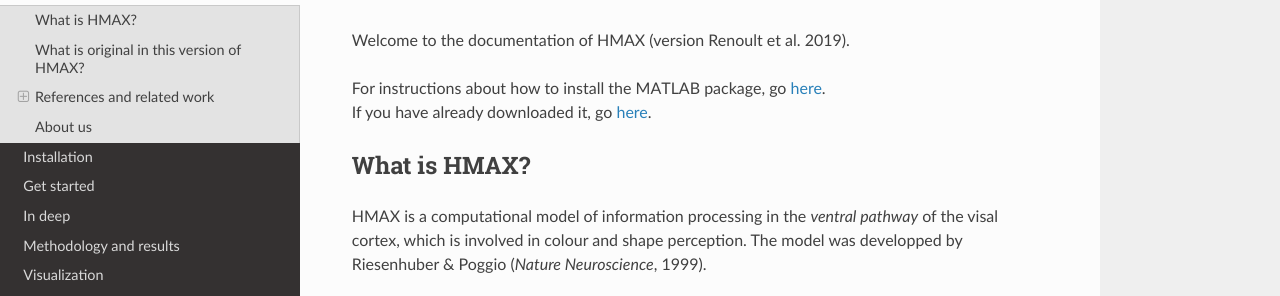
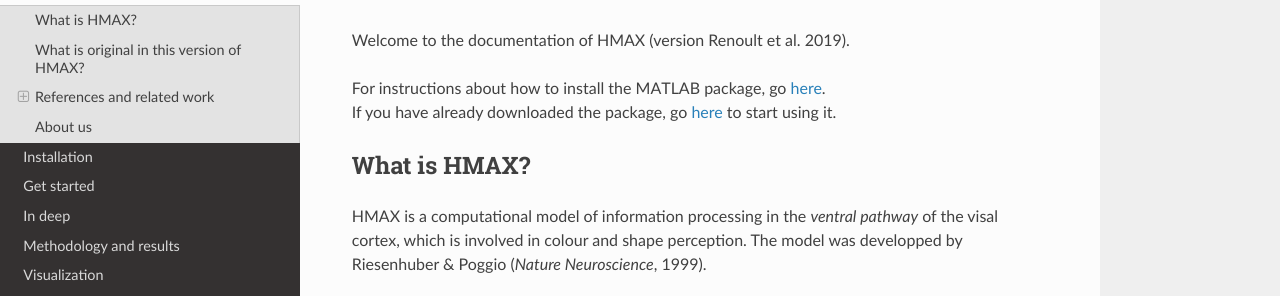
Before and after one commit to EEVCOM-Montpellier/hmax-documentation, an MkDocs documentation site: the page built from docs/index.md, in a window 1280 px wide and 1215 px high. Shown: the part 131-427 px from the top of the window. Built offline with MkDocs 1.6.1, drawn with Linux system fonts in a browser that asks for light colours; nearby versions of some CDN libraries; old or Windows-style settings are respelled for this version of MkDocs.

Commit message:
Update index.md

```diff
--- a/docs/index.md
+++ b/docs/index.md
@@ -3,7 +3,7 @@
 Welcome to the documentation of HMAX (version Renoult et al. 2019).
 
 For instructions about how to install the MATLAB package, go [here](/installation/).
-If you have already downloaded it, go [here](/get-started/).
+If you have already downloaded the package, go [here](/get-started/) to start using it.
 
 ## What is HMAX?
 
```
